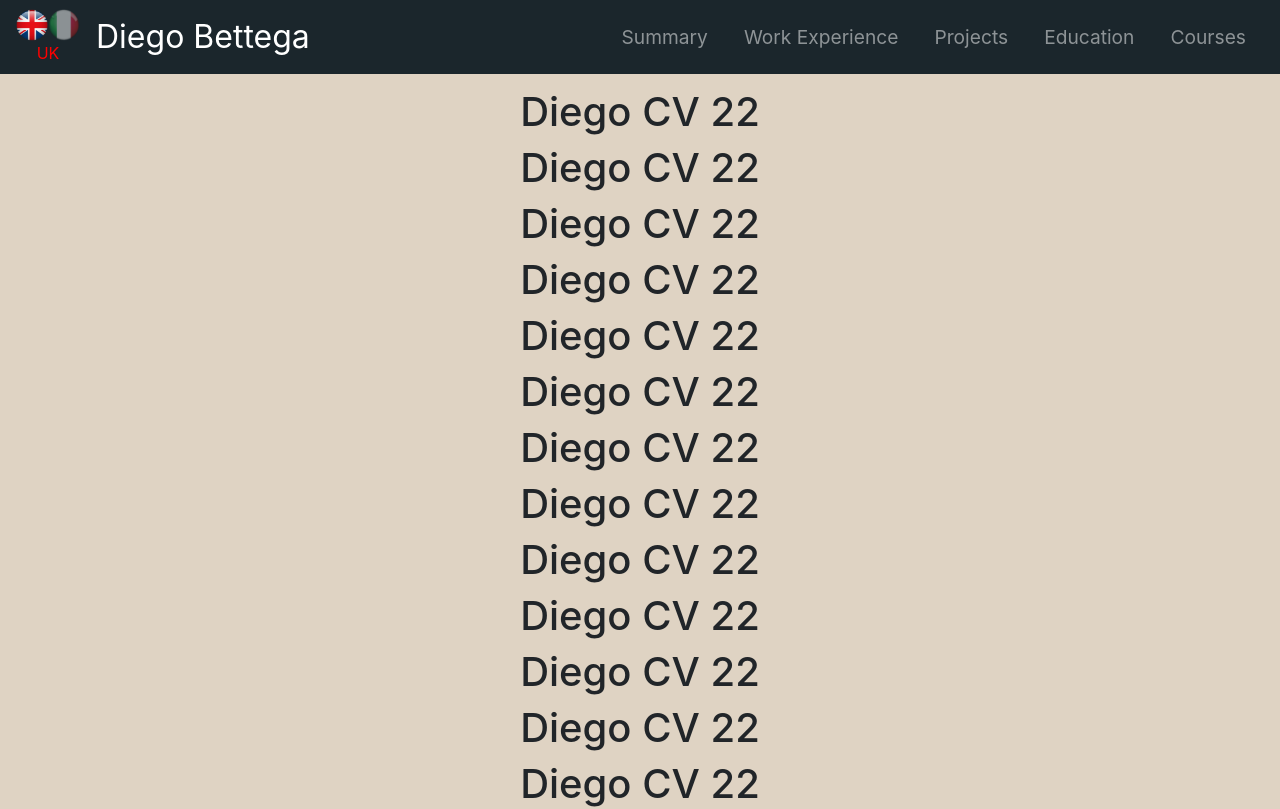
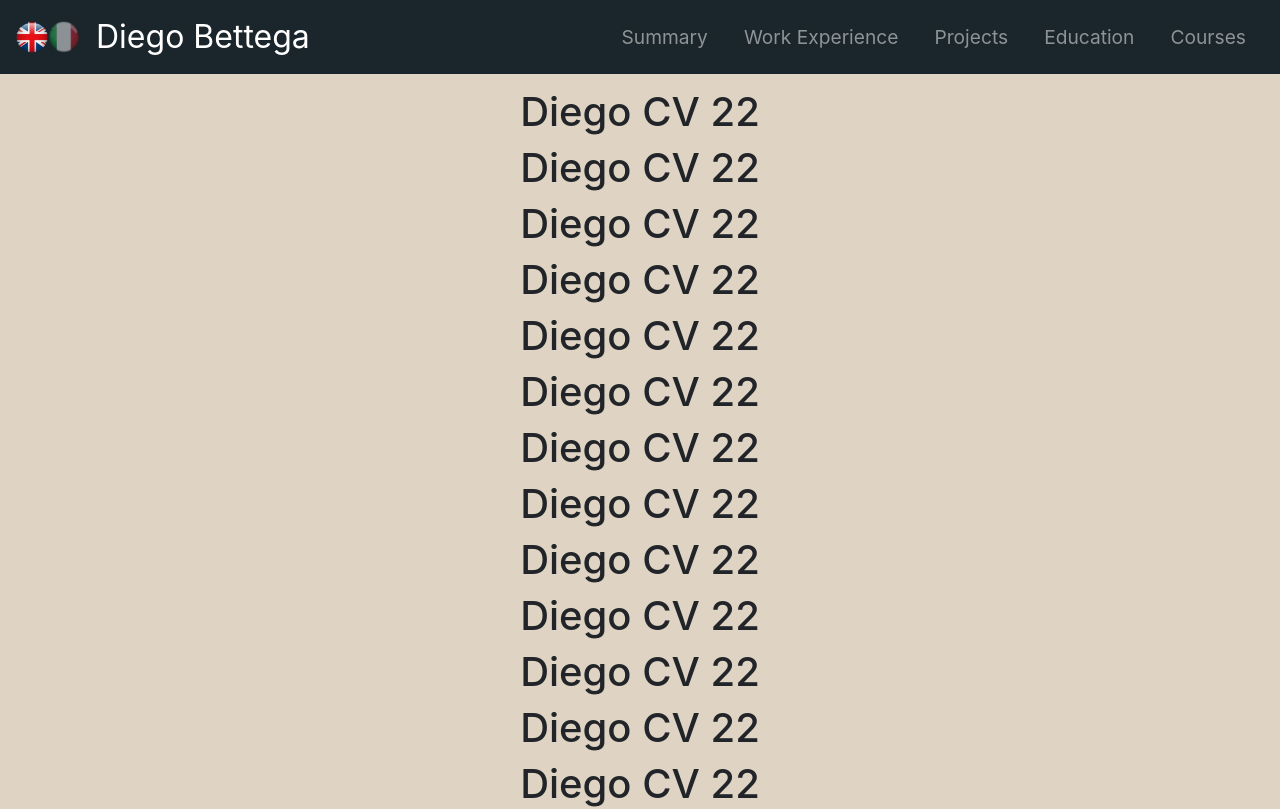
Before and after one commit to diegobettega/DIego-Bettega-CV, a React (Create React App) app: page / in a window 1280 px wide. Shown: the top 809 px of the page. Built offline with nearby package versions, Linux system fonts and the light colour scheme.

Commit message:
Deploy CV

```diff
--- a/src/App.css
+++ b/src/App.css
@@ -76,10 +76,6 @@ body {
 .nav-link {
   font-size: 1.2rem;
 }
-#language {
-  color:red;
-  /* display: none; */
-}
 
 
 
--- a/src/App.js
+++ b/src/App.js
@@ -1,4 +1,5 @@
 import React from 'react';
+import { LanguageContextProvider } from "./context/LanguageContext";
 import './App.css';
 
 import Navbar from "./components/Navbar";
@@ -7,6 +8,7 @@ import Footer from "./components/Footer";
 function App() {
   return (
     <div className="App">
+    <LanguageContextProvider>
     <Navbar />
       <h1 class="test"> Diego CV 22</h1>
       <h1 class="test"> Diego CV 22</h1>
@@ -27,6 +29,7 @@ function App() {
       <h1 class="test"> Diego CV 22</h1>
       <h1 class="test"> Diego CV 22</h1>
       <Footer />
+      </LanguageContextProvider>
     </div>
   );
 }
--- a/src/components/Flag.jsx
+++ b/src/components/Flag.jsx
@@ -1,9 +1,10 @@
-import React, { useState } from "react";
+import React, { useState, useContext } from "react";
 import ukflag from "../images/uk_flag.png";
 import itflag from "../images/italian_flag.png";
+import { LanguageContext } from "../context/LanguageContext";
 
-function Flag() {
-  const [language, setLanguage] = useState("UK");
+export default function Flag() {
+  const [language, setLanguage] = useContext(LanguageContext);
   const [opacityUK, setOpacityUK] = useState(1);
   const [opacityIT, setOpacityIT] = useState(0.5);
 
@@ -63,9 +64,6 @@ function Flag() {
         onMouseOver={handleMouseOverIT}
         onMouseOut={handleMouseOutIT}
       />
-      <div id="language">{language}</div>
     </div>
   );
 }
-
-export default Flag;
--- a/src/components/Navbar.jsx
+++ b/src/components/Navbar.jsx
@@ -1,7 +1,18 @@
-import React from "react";
+import React, { useContext } from "react";
 import Flag from "./Flag";
+import { LanguageContext } from "../context/LanguageContext";
 
 function Navbar() {
+
+  const language = useContext(LanguageContext)[0];
+
+  var toshow = ""
+
+  if (language==="UK") {
+    toshow = "Summary"
+  } else {
+    toshow = "Sommario"
+  }
 
   return (
     <nav class="navbar fixed-top navbar-expand-lg navbar-dark">
@@ -22,7 +33,7 @@ function Navbar() {
         <ul class="navbar-nav ml-auto">
           <li class="nav-item">
             <a class="nav-link" href="#summary">
-              Summary
+              {toshow}
             </a>
           </li>
           <li class="nav-item">
--- /dev/null
+++ b/src/context/LanguageContext.js
@@ -0,0 +1,15 @@
+import React, { useState, createContext } from "react";
+
+// Create Context Object
+export const LanguageContext = createContext();
+
+// Create a provider for components to consume and subscribe to changes
+export const LanguageContextProvider = (props) => {
+  const [language, setLanguage] = useState("UK");
+
+  return (
+    <LanguageContext.Provider value={[language, setLanguage]}>
+      {props.children}
+    </LanguageContext.Provider>
+  );
+};
```
